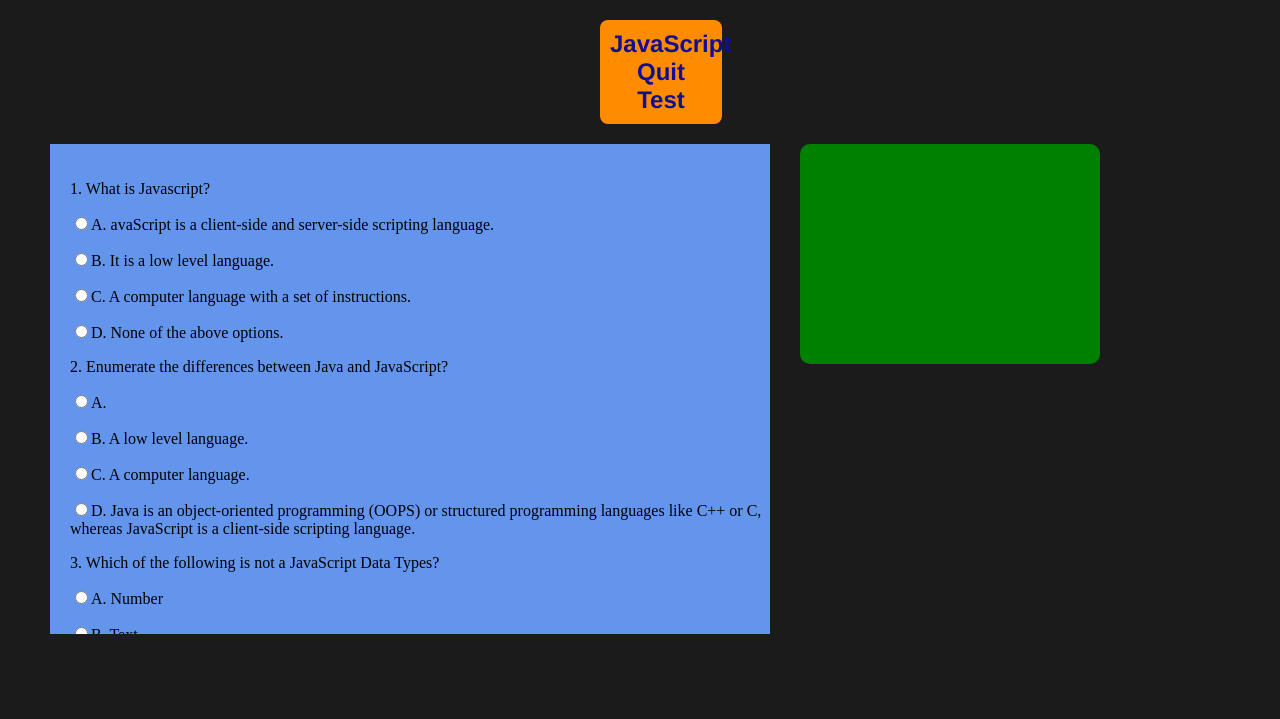
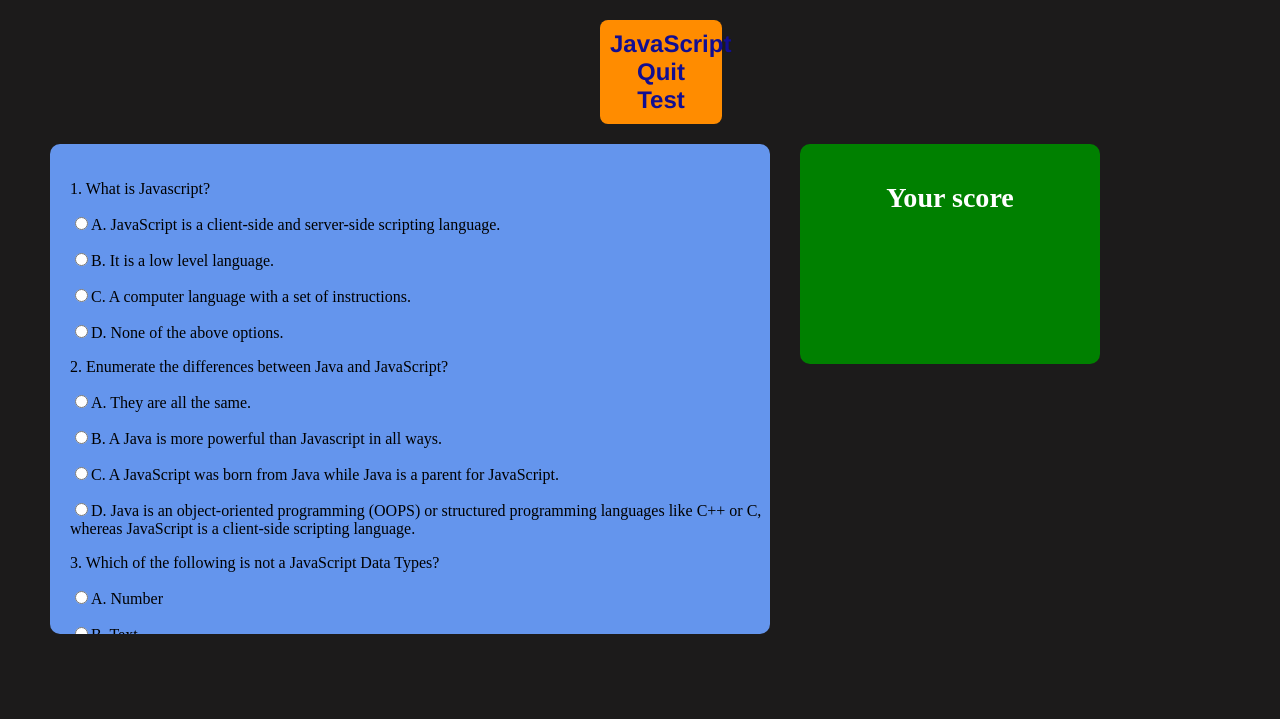
Before and after one commit to mmulahvictor/week3-ip, a plain HTML site: page index.html in a window 1280 px wide. Drawn offline with Linux system fonts and the light colour scheme.

Commit message:
Updating my README file and making some few changes on the page

```diff
--- a/assets/css/index.css
+++ b/assets/css/index.css
@@ -20,6 +20,7 @@
     width: 700px;
     height: 450px;
     overflow: scroll;
+    border-radius: 10px;
 }
 .content{
     display: flex;
@@ -34,6 +35,9 @@
     padding: 10px;
     font-size: x-large;
 }
+.outcome > h3{
+    text-align: center;
+}
 .button{
     background-color: green;
     border-radius: 7px;
--- a/index.html
+++ b/index.html
@@ -14,16 +14,16 @@
         <form action="" name="quizTest" id="quizTest">
             <div>
                 <p>1. What is Javascript?</p>
-                <p><input type="radio" name="ans1" value="val1">A. avaScript is a client-side and server-side scripting language.</p>
+                <p><input type="radio" name="ans1" value="val1">A. JavaScript is a client-side and server-side scripting language.</p>
                 <p><input type="radio" name="ans1" value="val2">B. It is a low level language.</p>
                 <p><input type="radio" name="ans1" value="val3">C. A computer language with a set of instructions.</p>
                 <p><input type="radio" name="ans1" value="val4">D. None of the above options.</p>
             </div>
             <div>
                 <p>2. Enumerate the differences between Java and JavaScript?</p>
-                <p><input type="radio" name="ans2" value="val5">A. </p>
-                <p><input type="radio" name="ans2" value="val6">B. A low level language.</p>
-                <p><input type="radio" name="ans2" value="val7">C. A computer language.</p>
+                <p><input type="radio" name="ans2" value="val5">A. They are all the same.</p>
+                <p><input type="radio" name="ans2" value="val6">B. A Java is more powerful than Javascript in all ways.</p>
+                <p><input type="radio" name="ans2" value="val7">C. A JavaScript was born from Java while Java is a parent for JavaScript.</p>
                 <p><input type="radio" name="ans2" value="val8">D. Java is an object-oriented programming (OOPS) or structured programming languages like C++ or C, whereas JavaScript is a client-side scripting language.</p>
             </div>
             <div>
@@ -35,8 +35,8 @@
             </div>
             <div>
                 <p>4. What is negative Infinity?</p>
-                <p><input type="radio" name="ans4" value="val13">A. A high level language.</p>
-                <p><input type="radio" name="ans4" value="val14">B. A low level language.</p>
+                <p><input type="radio" name="ans4" value="val13">A. Any negative number in js.</p>
+                <p><input type="radio" name="ans4" value="val14">B. It is a positive number multiplied by a negative number.</p>
                 <p><input type="radio" name="ans4" value="val15">C. Negative Infinity is a number in JavaScript which can be derived by dividing negative number by zero.</p>
                 <p><input type="radio" name="ans4" value="val16">D. None of the above options.</p>
             </div>
@@ -50,6 +50,7 @@
             <input type="button" class="button" value="Submit answers" onclick="myFunction();">
         </form>
        <div class="outcome">
+        <h3>Your score</h3>
         <p id="message"></p>
         <p id="outcome"></p>
        </div>
```
Also changed, not shown: 1 other file.
